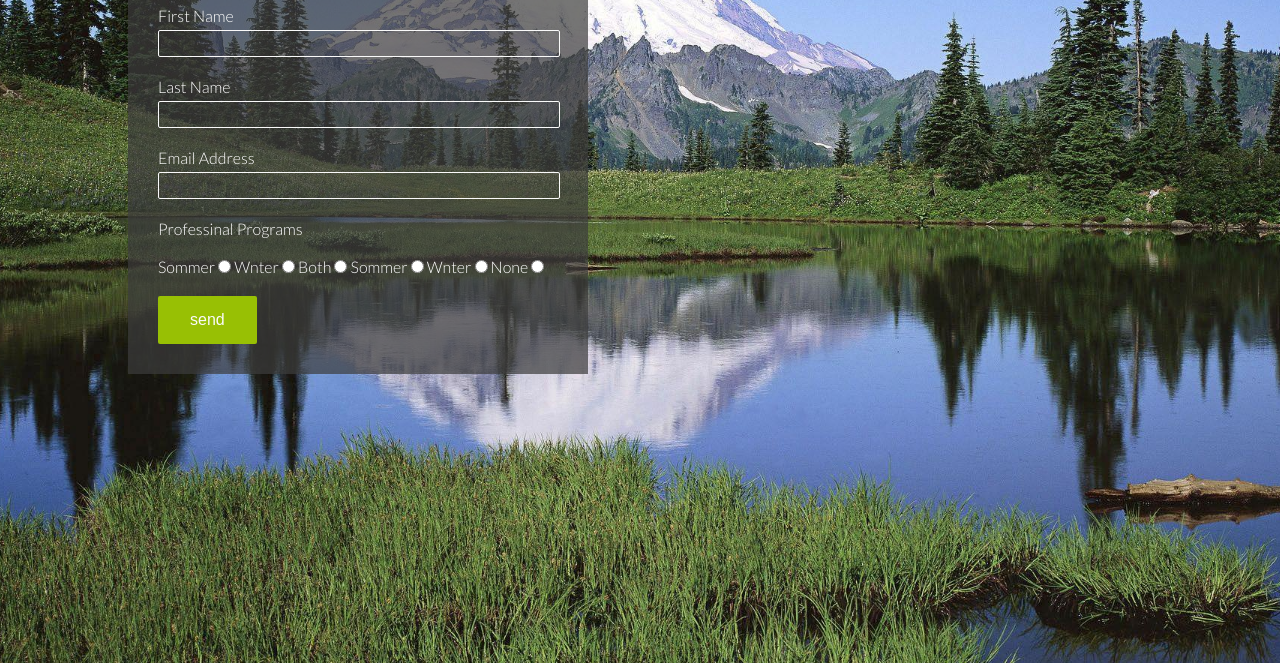
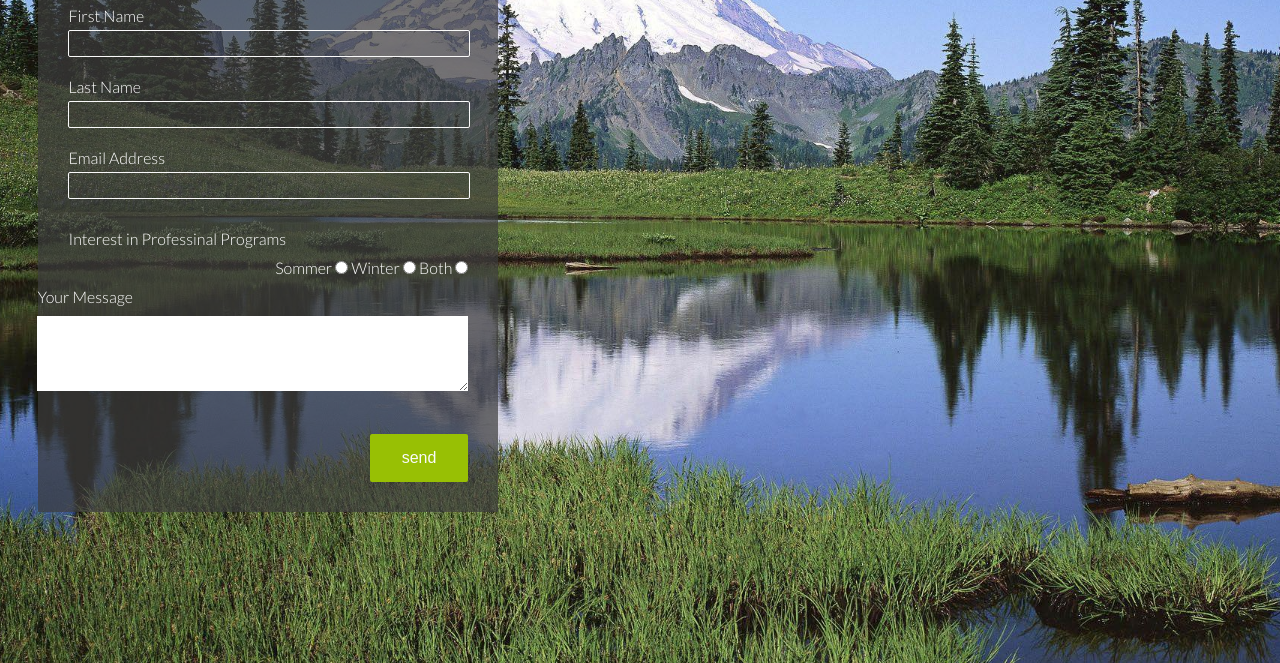
Before and after one commit to NB1355/Dev-PP1, a plain HTML site: page contact.html in a window 1280 px wide. Shown: the part 309-972 px from the top of the page. Drawn offline with nearby package versions, Linux system fonts and the light colour scheme.

Commit message:
ready for final test

```diff
--- a/assets/css/style.css
+++ b/assets/css/style.css
@@ -326,6 +326,11 @@ footer p {
   height: 900px;
 }
 
+.form-section div {
+  float: right;
+
+}
+
 .contact-form {
   margin: 150px 0 0 0 ;
   color: #fff;
@@ -342,6 +347,12 @@ footer p {
   margin-bottom: 20px;
 }
 
+.contact-form p {
+
+  margin-bottom: 10px;
+  margin-top: 10px;
+
+}
 .text-input {
   background: transparent;
   color: #fafafa;
@@ -356,8 +367,18 @@ footer p {
   border-color: #98c004;
 }
 
-.join-button {
-  margin-top: 20px;
+#message {
+  overflow: auto;
+  width: 100%;
+
+  background: transparent;
+  border: none;
+  outline: none;
+
+}
+
+.send-button {
+  margin-top: 40px;
   border-radius:2px;
   padding: 15px 32px 15px 32px;
   text-align: center;
@@ -368,13 +389,19 @@ footer p {
 
 }
 
-.join-button:hover {
+.send-button:hover {
   background-color:  #fafafa;
-  color: #f16c6b
+  color: #98c004;
 }
 
 
 /*=================================== SMALL SCREEN SETUP ========*/
+
+@media screen and (max-width: 950px) {
+  #photos {
+    column-count: 2;
+}
+}
 
 @media screen and (max-width: 800px) {
 
@@ -405,8 +432,11 @@ footer p {
   }
 }
 
-@media screen and (max-width: 950px) {
-  #photos {
-    column-count: 2;
-}
-}
+
+
+  .contact-form {
+
+    left: 3%;
+
+
+  }
--- a/contact.html
+++ b/contact.html
@@ -37,7 +37,7 @@
 
         <form method="POST" action="https://formdump.codeinstitute.net/" class="contact-form">
 
-            <h2>Let's get in touch <i class="fa-brands fa-think-peaks"></i></h2>
+            <h2>Get in Touch <i class="fa-brands fa-think-peaks"></i></h2>
 
 
             <label for="fname">First Name</label>
@@ -49,28 +49,30 @@
             <label for="email">Email Address</label>
             <input class="text-input" type="email" id="email" name="email_address" required>
 
-            <p style="color:# ;">Professinal Programs</p><br>
+            <p>Interest in Professinal Programs</p>
+            <div>
 
-            <label for="sommer">Sommer</label>
-            <input type="radio" id="sommer" name="pro-event" value="sommer" required>
+                <label for="sommer">Sommer</label>
+                <input type="radio" id="sommer" name="pro-event" value="sommer" >
 
-            <label for="winter">Wnter</label>
-            <input type="radio" id="winter" name="pro-event" value="winter" required>
+                <label for="winter">  Winter</label>
+                <input type="radio" id="winter" name="pro-event" value="winter" >
 
-            <label for="both">Both</label>
-            <input type="radio" id="both" name="pro-event" value="both" required>
+                <label for="both">  Both</label>
+                <input type="radio" id="both" name="pro-event" value="both" >
 
-            <label for="sommer">Sommer</label>
-            <input type="radio" id="sommer" name="pro-event" value="sommer" required>
+            </div>
 
-            <label for="winter">Wnter</label>
-            <input type="radio" id="winter" name="pro-event" value="winter" required>
+            <div>
+                <p>Your Message</p>
+                <textarea name="message" rows="5" cols="52" ></textarea>
+            </div>
 
-            <label for="none">None</label>
-            <input type="radio" id="none" name="pro-event" value="none" required>
+            <div>
+                <input class="send-button" type="submit" value="send">
+            </div>
 
 
-            <input class="join-button" type="submit" value="send">
         </form>
         </div>
 
```
